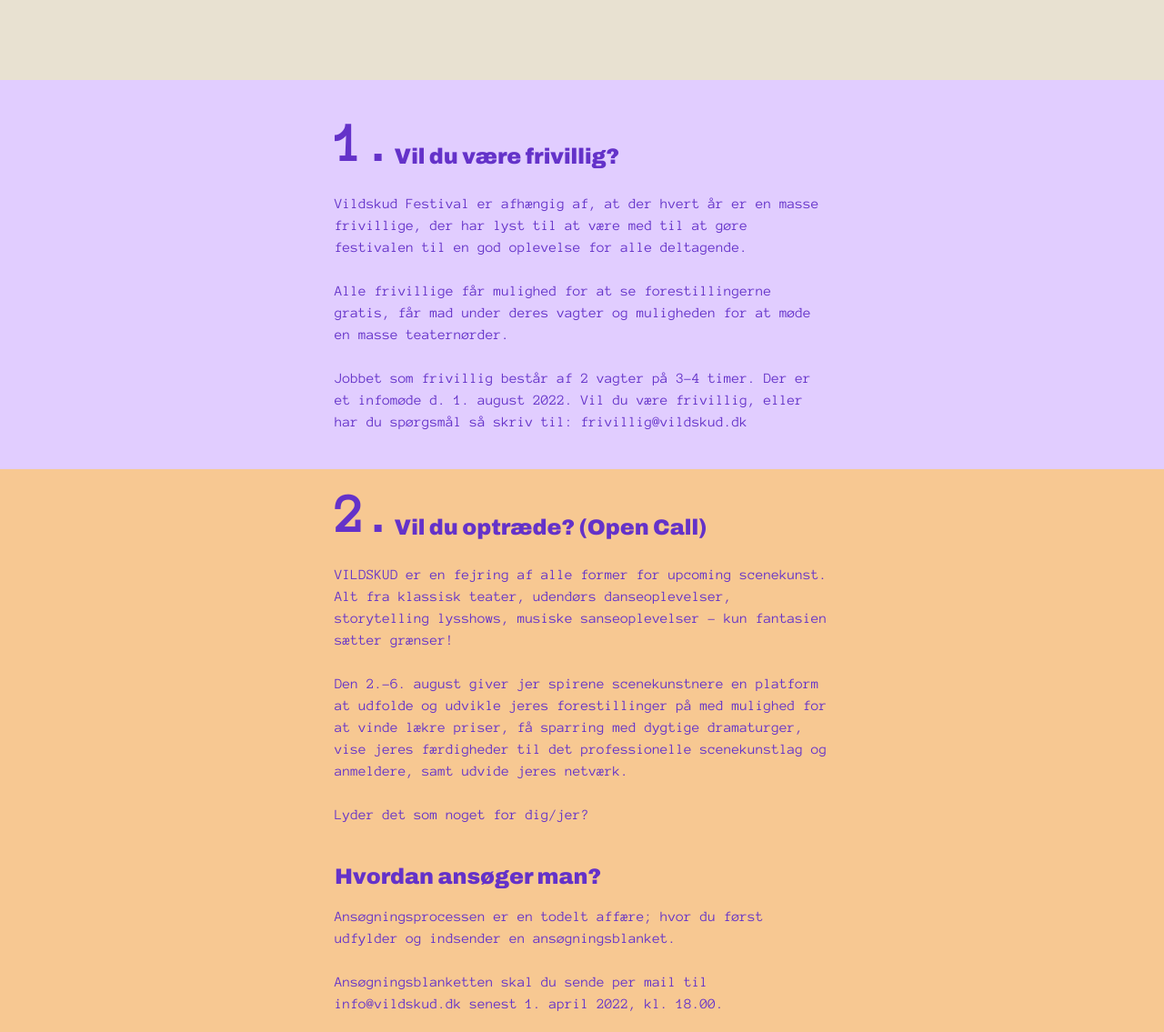
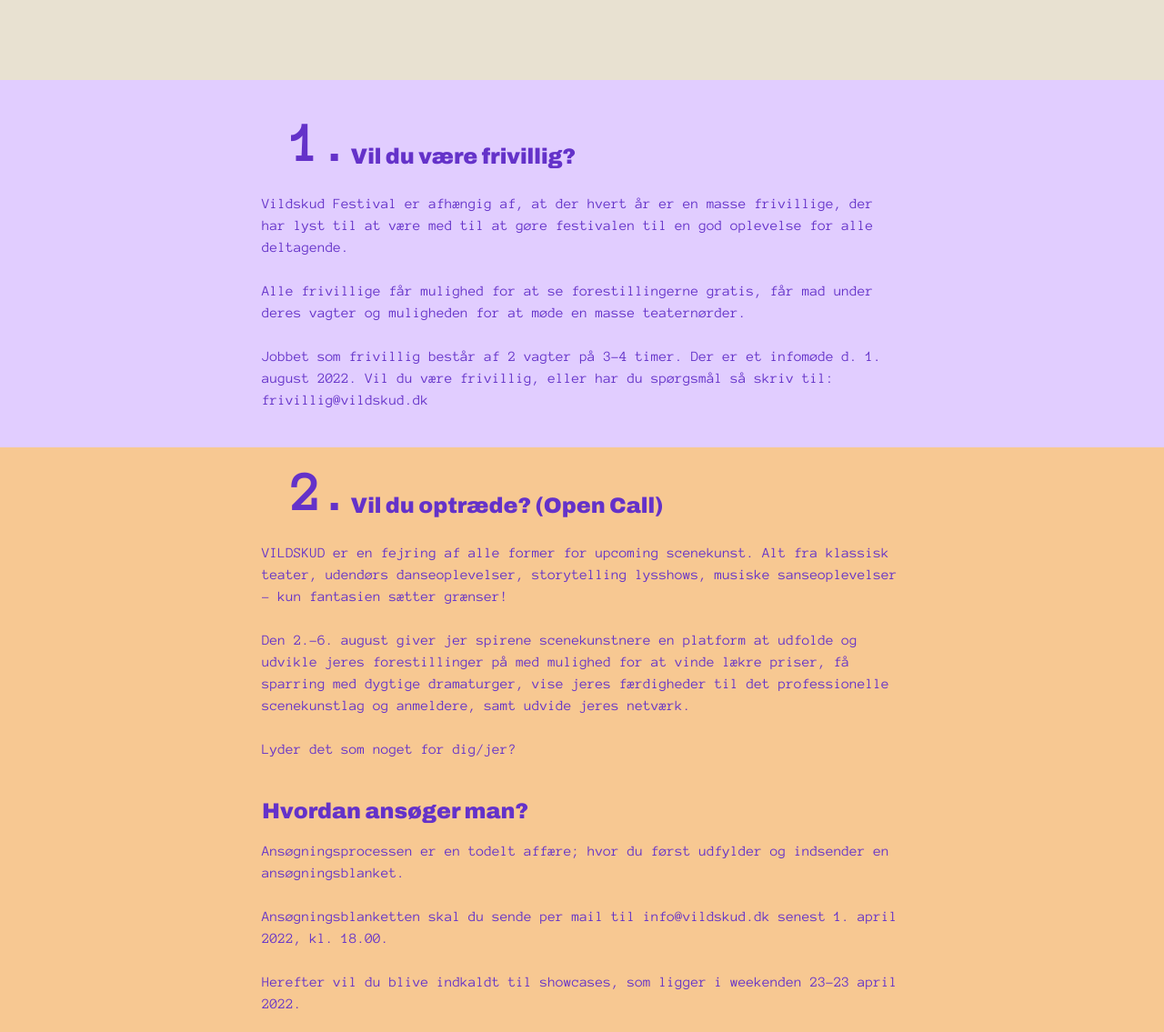
Before and after one commit to chri29kx/Vildskud, a website built with Vite: page src/om_vaermed.html in a window 1280 px wide. Shown: the part 360-1495 px from the top of the page at 91% size. Built offline with nearby package versions, Linux system fonts and the light colour scheme.

Commit message:
vær med

```diff
--- a/src/om_vaermed.html
+++ b/src/om_vaermed.html
@@ -82,13 +82,13 @@
 
       <section class="bg-lyslilla py-10">
         <div class="mx-10 lg:mx-20">
-          <div class="flex items-end md:mx-72">
+          <div class="flex items-end lg:mx-60">
             <p class="text-6xl font-bold text-lilla">1.</p>
             <h2 class="text-2xl font-bold text-lilla">
               Vil du være frivillig?
             </h2>
           </div>
-          <p class="mx-0 pt-6 text-lilla lg:mx-72">
+          <p class="mx-0 pt-6 text-lilla lg:mx-52">
             Vildskud Festival er afhængig af, at der hvert år er en masse
             frivillige, der har lyst til at være med til at gøre festivalen til
             en god oplevelse for alle deltagende. <br />
@@ -106,13 +106,13 @@
 
       <section class="bg-creme py-5">
         <div class="mx-10 lg:mx-20">
-          <div class="flex items-end md:mx-72">
+          <div class="flex items-end lg:mx-60">
             <p class="text-6xl font-bold text-lilla">2.</p>
             <h2 class="text-2xl font-bold text-lilla">
               Vil du optræde? (Open Call)
             </h2>
           </div>
-          <div class="lg:mx-72">
+          <div class="lg:mx-52">
             <p class="pt-6 text-lilla">
               VILDSKUD er en fejring af alle former for upcoming scenekunst. Alt
               fra klassisk teater, udendørs danseoplevelser, storytelling
```
